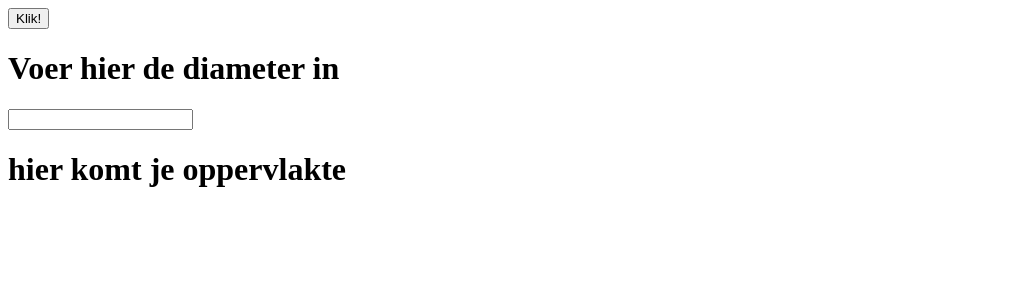
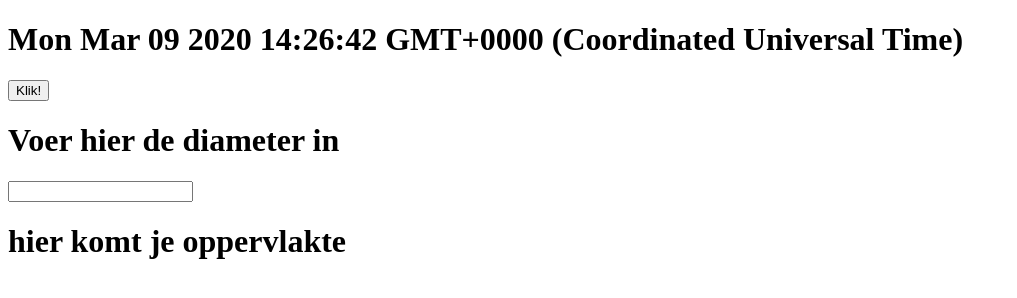
Before and after one commit to JoristerWolbeek/Live-update-a0bf67f6, a plain HTML site: page index.html in a window 1280 px wide. Shown: the whole page, without its empty margins (0-1017 px from the left). Drawn offline with Linux system fonts and the light colour scheme.

Commit message:
Uitwerking van de exercise

```diff
--- a/index.html
+++ b/index.html
@@ -10,6 +10,7 @@
         <link rel="stylesheet" href="style.css">
     </head>
     <body>
+        <h1 id="time"></h1>
         <button onclick="bereken()">Klik!</button>
         <h1>Voer hier de diameter in</h1>
         <input id="diameter" type="number">
--- a/script.js
+++ b/script.js
@@ -1,4 +1,11 @@
 const pi = 3.14;
+
+window.setInterval(time, 1000);
+
+function time(){
+    var d = new Date();
+    document.getElementById("time").innerHTML = d;
+}
 
 function bereken(){
     let diameter;
```
